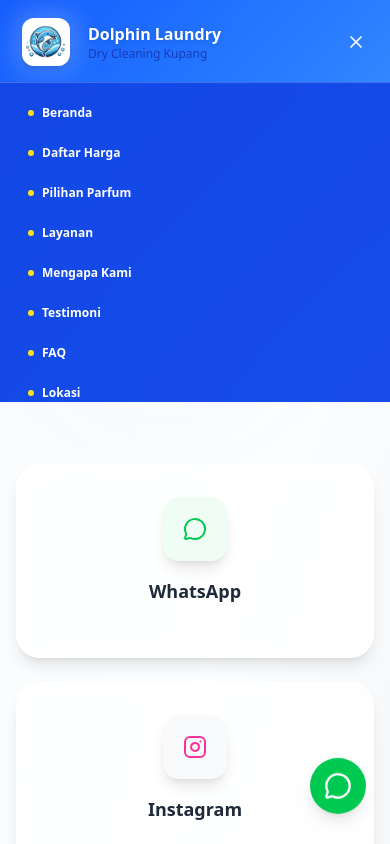
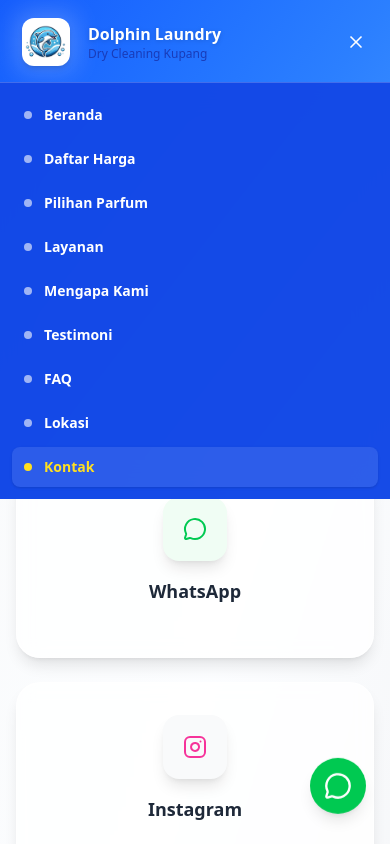
Before and after one commit to Joshtri/web-dolphin-laundry-next, a Next.js app: page /kontak-kami in a window 390 px wide. Both pictures are taken after a click on the button 356 px from the left and 42 px from the top of the page. Shown: the top 844 px of the page. Built offline with nearby package versions, Linux system fonts and the light colour scheme.

Commit message:
feat: Implement sitemap generation with updated URLs and change frequencies

```diff
--- a/app/sitemap.ts
+++ b/app/sitemap.ts
@@ -2,113 +2,64 @@ import { MetadataRoute } from 'next'
 
 export default function sitemap(): MetadataRoute.Sitemap {
     const baseUrl = 'https://www.dolphin-laundry-kupang.biz.id'
-    const currentDate = new Date()
+    const currentDate = new Date().toISOString()
 
-    const pages = [
+    const pages: MetadataRoute.Sitemap = [
         // Homepage
         {
             url: baseUrl,
             lastModified: currentDate,
-            changeFrequency: 'daily' as const,
+            changeFrequency: 'daily',
             priority: 1.0,
         },
         // Dedicated pages
         {
             url: `${baseUrl}/daftar-harga`,
             lastModified: currentDate,
-            changeFrequency: 'weekly' as const,
+            changeFrequency: 'weekly',
             priority: 0.9,
         },
         {
             url: `${baseUrl}/layanan`,
             lastModified: currentDate,
-            changeFrequency: 'weekly' as const,
+            changeFrequency: 'weekly',
             priority: 0.9,
         },
         {
             url: `${baseUrl}/pilihan-parfum`,
             lastModified: currentDate,
-            changeFrequency: 'weekly' as const,
+            changeFrequency: 'weekly',
             priority: 0.8,
         },
         {
             url: `${baseUrl}/mengapa-memilih-kami`,
             lastModified: currentDate,
-            changeFrequency: 'monthly' as const,
+            changeFrequency: 'monthly',
             priority: 0.8,
         },
         {
             url: `${baseUrl}/testimoni`,
             lastModified: currentDate,
-            changeFrequency: 'weekly' as const,
+            changeFrequency: 'weekly',
             priority: 0.8,
         },
         {
             url: `${baseUrl}/lokasi`,
             lastModified: currentDate,
-            changeFrequency: 'monthly' as const,
+            changeFrequency: 'monthly',
             priority: 0.8,
         },
         {
             url: `${baseUrl}/kontak-kami`,
             lastModified: currentDate,
-            changeFrequency: 'monthly' as const,
+            changeFrequency: 'monthly',
             priority: 0.8,
         },
         {
             url: `${baseUrl}/faq`,
             lastModified: currentDate,
-            changeFrequency: 'weekly' as const,
+            changeFrequency: 'weekly',
             priority: 0.7,
-        },
-        // Homepage sections (for anchor links)
-        {
-            url: `${baseUrl}#beranda`,
-            lastModified: currentDate,
-            changeFrequency: 'daily' as const,
-            priority: 1.0,
-        },
-        {
-            url: `${baseUrl}#daftar-harga`,
-            lastModified: currentDate,
-            changeFrequency: 'weekly' as const,
-            priority: 0.9,
-        },
-        {
-            url: `${baseUrl}#perfume-selection`,
-            lastModified: currentDate,
-            changeFrequency: 'weekly' as const,
-            priority: 0.9,
-        },
-        {
-            url: `${baseUrl}#layanan`,
-            lastModified: currentDate,
-            changeFrequency: 'weekly' as const,
-            priority: 0.9,
-        },
-        {
-            url: `${baseUrl}#mengapa-memilih-kami`,
-            lastModified: currentDate,
-            changeFrequency: 'monthly' as const,
-            priority: 0.8,
-        },
-        {
-            url: `${baseUrl}#testimoni`,
-            lastModified: currentDate,
-            changeFrequency: 'weekly' as const,
-            priority: 0.8,
-        },
-        {
-            url: `${baseUrl}#lokasi`,
-            lastModified: currentDate,
-            changeFrequency: 'yearly' as const,
-            priority: 0.7,
-        },
-        {
-            url: `${baseUrl}#hubungi-kami`,
-            lastModified: currentDate,
-            changeFrequency: 'yearly' as const,
-            priority: 0.6,
         },
     ]
 
--- a/components/partials/Header.tsx
+++ b/components/partials/Header.tsx
@@ -240,11 +240,13 @@ const Header = () => {
         </div>
       </nav>
 
-      {/* Compact Mobile Menu */}
+      {/* Mobile Menu */}
       <div
-        className={`lg:hidden overflow-hidden transition-all duration-300 ease-out ${
-          isMobileMenuOpen ? "max-h-80 opacity-100" : "max-h-0 opacity-0"
-        }`}
+        className={`lg:hidden transition-all duration-300 ease-out ${
+          isMobileMenuOpen
+            ? "max-h-screen opacity-100 visible"
+            : "max-h-0 opacity-0 invisible"
+        } overflow-hidden`}
       >
         <div
           className={`backdrop-blur-lg border-t transition-all duration-300 ${
@@ -255,33 +257,42 @@ const Header = () => {
         >
           <ul className="py-3 space-y-1">
             {navItems.map((item, index) => (
-              <li key={index}>
+              <li
+                key={index}
+                className={`transform transition-all duration-300 ${
+                  isMobileMenuOpen
+                    ? "translate-y-0 opacity-100"
+                    : "translate-y-4 opacity-0"
+                }`}
+                style={{
+                  transitionDelay: isMobileMenuOpen ? `${index * 50}ms` : "0ms",
+                }}
+              >
                 <Link
                   href={item.href === "#beranda" ? "/" : item.path}
                   onClick={(e) => handleNavClick(e, item)}
-                  className={`block mx-3 px-4 py-2.5 text-xs font-semibold rounded-lg transition-all duration-300 hover:scale-105 hover:translate-x-1 ${
+                  className={`block mx-3 px-3 py-2.5 text-sm font-semibold rounded-lg transition-all duration-300 hover:scale-[1.02] hover:translate-x-1 ${
                     (isHomepage && activeSection === item.href) ||
                     pathname === item.path
                       ? isScrolled
-                        ? "text-blue-600 bg-blue-50"
-                        : "text-yellow-300 bg-white/10"
+                        ? "text-blue-600 bg-blue-50 shadow-sm"
+                        : "text-yellow-300 bg-white/10 shadow-sm"
                       : isScrolled
                       ? "text-gray-700 hover:text-blue-600 hover:bg-blue-50"
-                      : "text-white hover:text-yellow-300 hover:bg-white/20"
+                      : "text-white hover:text-yellow-300 hover:bg-white/10"
                   }`}
-                  style={{
-                    animationDelay: `${index * 50}ms`,
-                    transform: isMobileMenuOpen
-                      ? "translateY(0)"
-                      : "translateY(-10px)",
-                    opacity: isMobileMenuOpen ? 1 : 0,
-                    transition: `all 0.2s ease-out ${index * 50}ms`,
-                  }}
                 >
                   <span className="flex items-center">
                     <span
-                      className={`w-1.5 h-1.5 rounded-full mr-2 transition-all duration-300 ${
-                        isScrolled ? "bg-blue-400" : "bg-yellow-300"
+                      className={`w-2 h-2 rounded-full mr-3 transition-all duration-300 ${
+                        (isHomepage && activeSection === item.href) ||
+                        pathname === item.path
+                          ? isScrolled
+                            ? "bg-blue-600"
+                            : "bg-yellow-300"
+                          : isScrolled
+                          ? "bg-blue-400"
+                          : "bg-white/60"
                       }`}
                     ></span>
                     {item.label}
```
Also changed, not shown: 1 other file (tests, documents, lock files or other folders).
